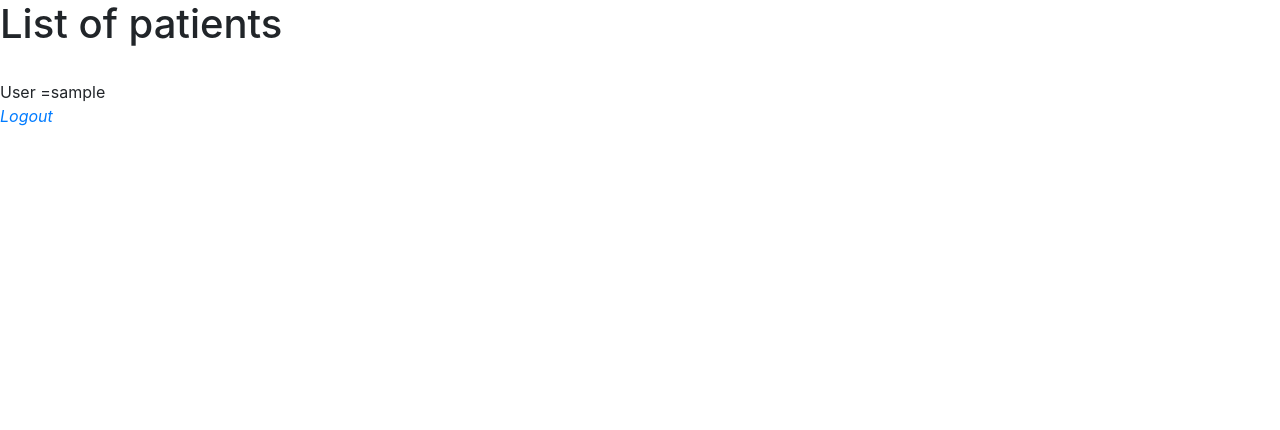
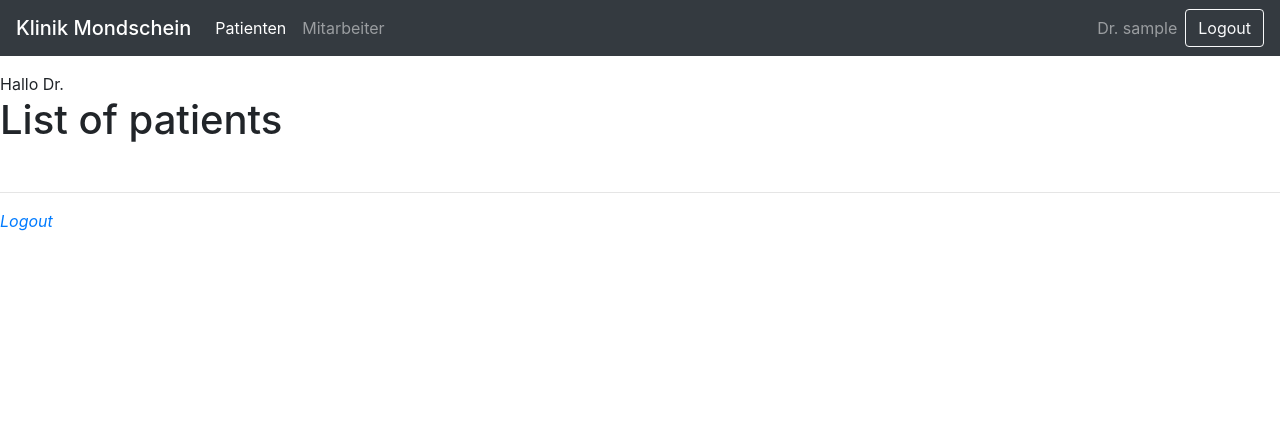
Before and after one commit to engeld/groupL, a PHP site: page /listPatients.php in a window 1280 px wide. Shown: the top 430 px of the page. Before the commit the page ends 126 px from the top, so only its background shows below. Run offline with PHP 8.4, Linux system fonts and the light colour scheme; the visitor is signed in with stand-in values (Sample User, id 1); data that the repository does not hold is empty.

Commit message:
add navbar

```diff
--- a/listPatients.php
+++ b/listPatients.php
@@ -1,17 +1,50 @@
 <?php
+/**
+ * This page is the main application page
+ *
+ */
 session_start();
-
-// First, we test if user is logged. If not, goto main.php (login page).
+// First, we test if user is logged. If not, goto index.php (login page).
 if(!isset($_SESSION['user'])){
-  header("Location: main.php");
+  header("Location: index.php");
   exit();
 }
 
 include('pdo.inc.php');
+echo "<body class='nav'>\n";
+echo "Hallo Dr. ";
+?>
 
+<nav class="navbar navbar-expand-md navbar-dark fixed-top bg-dark">
+  <a class="navbar-brand mb-0 h1" href="#">Klinik Mondschein</a>
+
+  <button class="navbar-toggler" type="button" data-toggle="collapse" data-target="#navbarCollapse" aria-controls="navbarCollapse" aria-expanded="false" aria-label="Toggle navigation">
+    <span class="navbar-toggler-icon"></span>
+  </button>
+
+  <div class="collapse navbar-collapse" id="navbarCollapse">
+    <ul class="navbar-nav mr-auto">
+      <li class="nav-item active">
+        <a class="nav-link" href="#">Patienten<span class="sr-only">(current)</span></a>
+      </li>
+      <li class="nav-item">
+        <a class="nav-link" href="#">Mitarbeiter</a>
+      </li>
+    </ul>
+
+    <span class="navbar-text p-2 bd-highlight">
+    Dr. <?php echo $_SESSION['user']?>
+    </span>
+    <a href="logout.php" class="btn btn-outline-light">Logout</a>
+  </div>
+</nav>
+
+
+<?php
 try {
     $dbh = new PDO("mysql:host=$hostname;dbname=$dbname", $username, $password);
     /*** echo a message saying we have connected ***/
+
     echo '<h1>List of patients</h1>';
     $sql = "select * from patient";
 
@@ -25,15 +58,12 @@ try {
     }
 
     $dbh = null;
-}
-catch(PDOException $e)
-{
-
+} catch(PDOException $e) {
     /*** echo the sql statement and error message ***/
     echo $e->getMessage();
 }
 
-echo "<br>User =".$_SESSION['user'];
 ?>
 <br />
+<hr />
 <i><a href="logout.php">Logout</a></i>
```
